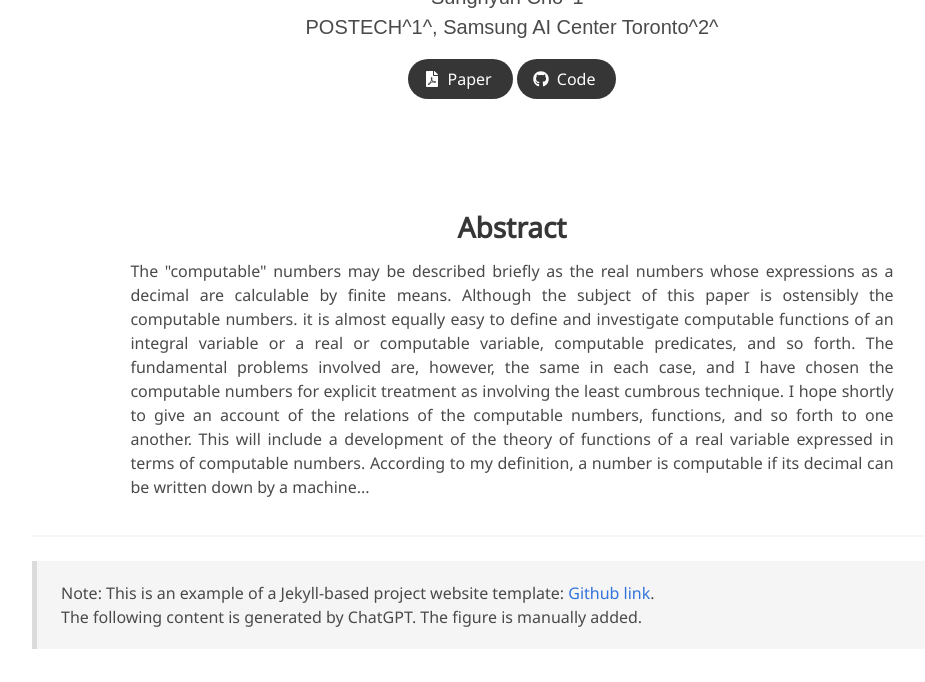
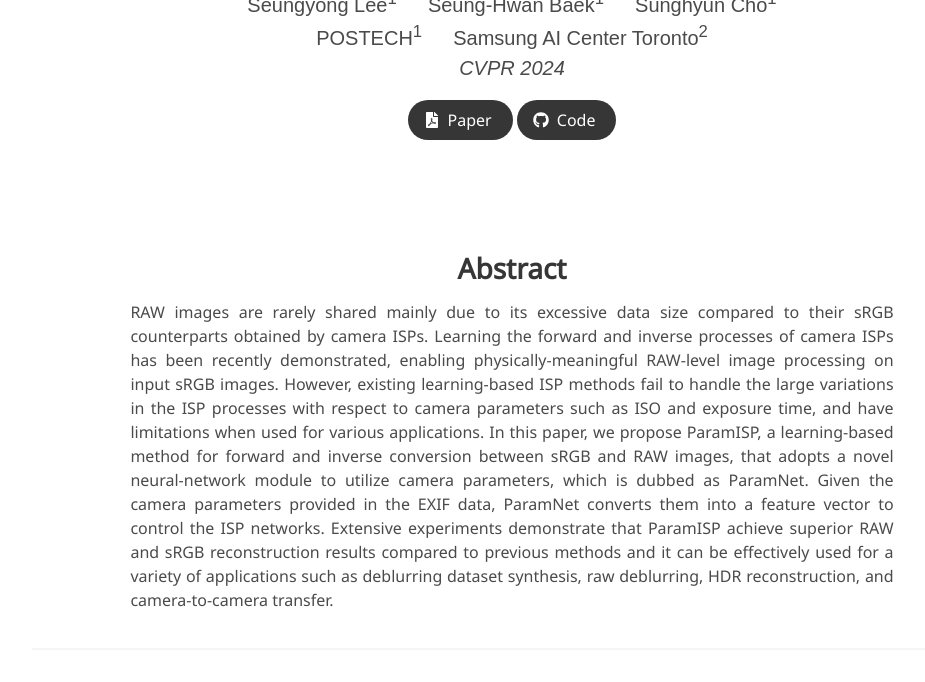
Before and after one commit to woo525/ParamISP, a Jekyll site: the page built from index.md, in a window 1280 px wide and 1400 px high, scrolled down 228 px. Shown: the top 682 px of the window, without its empty margins (128-1053 px from the left). Built offline with Jekyll 4.4.1, drawn with Linux system fonts in a browser that asks for light colours; some web fonts are replaced; some of the changed text lies outside the part shown.

Commit message:
Add files via upload

````diff
--- a/index.md
+++ b/index.md
@@ -1,14 +1,15 @@
 ---
 layout: project_page
 permalink: /
-title: ParamISP:Learned Forward and Inverse ISPs using Camera Parameters
+title: ParamISP&#58; Learned Forward and Inverse ISPs using Camera Parameters
 authors:
-    Woohyeok Kim^1*^, Geonu Kim^1*^, Junyong Lee^2^, Seungyong Lee^1^, Seung-Hwan Baek^1^, Sunghyun Cho^1^
+    Woohyeok Kim<sup>1&nbsp;*</sup> &emsp; Geonu Kim<sup>1&nbsp;*</sup> &emsp; Junyong Lee<sup>2</sup>
+    <br>Seungyong Lee<sup>1</sup> &emsp; Seung-Hwan Baek<sup>1</sup> &emsp; Sunghyun Cho<sup>1</sup>
 affiliations:
-    POSTECH^1^, Samsung AI Center Toronto^2^
-paper: https://www.cs.virginia.edu/~robins/Turing_Paper_1936.pdf
-supple: https://www.cs.virginia.edu/~robins/Turing_Paper_1936.pdf
-code: https://github.com/topics/turing-machines
+    POSTECH<sup>1</sup> &emsp; Samsung AI Center Toronto<sup>2</sup>
+    <br><p style="font-style:italic;">CVPR 2024</p>
+paper: https://arxiv.org/abs/2312.13313
+code: https://github.com/woo525/ParamISP
 ---
 
 <!-- Using HTML to center the abstract -->
@@ -16,68 +17,61 @@
     <div class="column is-four-fifths">
         <h2>Abstract</h2>
         <div class="content has-text-justified">
-The "computable" numbers may be described briefly as the real
-numbers whose expressions as a decimal are calculable by finite means.
-Although the subject of this paper is ostensibly the computable numbers.
-it is almost equally easy to define and investigate computable functions
-of an integral variable or a real or computable variable, computable
-predicates, and so forth. The fundamental problems involved are,
-however, the same in each case, and I have chosen the computable numbers
-for explicit treatment as involving the least cumbrous technique. I hope
-shortly to give an account of the relations of the computable numbers,
-functions, and so forth to one another. This will include a development
-of the theory of functions of a real variable expressed in terms of computable
-numbers. According to my definition, a number is computable
-if its decimal can be written down by a machine...
+RAW images are rarely shared mainly due to its excessive data size compared to their sRGB counterparts obtained by camera ISPs.
+Learning the forward and inverse processes of camera ISPs has been recently demonstrated, enabling physically-meaningful RAW-level image processing on input sRGB images.
+However, existing learning-based ISP methods fail to handle the large variations in the ISP processes with respect to camera parameters such as ISO and exposure time, and have limitations when used for various applications.
+In this paper, we propose ParamISP, a learning-based method for forward and inverse conversion between sRGB and RAW images, that adopts a novel neural-network module to utilize camera parameters, which is dubbed as ParamNet.
+Given the camera parameters provided in the EXIF data, ParamNet converts them into a feature vector to control the ISP networks.
+Extensive experiments demonstrate that ParamISP achieve superior RAW and sRGB reconstruction results compared to previous methods and it can be effectively used for a variety of applications such as deblurring dataset synthesis, raw deblurring, HDR reconstruction, and camera-to-camera transfer.
         </div>
     </div>
 </div>
 
 ---
 
-> Note: This is an example of a Jekyll-based project website template: [Github link](https://github.com/shunzh/project_website).\
-> The following content is generated by ChatGPT. The figure is manually added.
+## Method
+![overview](/static/image/overview-1.png) <span style="color:gray"> *Overview of the proposed ParamISP framework. The full pipeline is constructed by combining learnable networks (ParamNet, LocalNet, GlobalNet) with invertible canonical camera operations (CanoNet). CanoNet consists of differentiable operations without learnable weights, where WB and CST denote white balance and color space transform, respectively.* </span>
+<br/><br/>
 
-## Background
-The paper "On Computable Numbers, with an Application to the Entscheidungsproblem" was published by Alan Turing in 1936. In this groundbreaking paper, Turing introduced the concept of a universal computing machine, now known as the Turing machine.
+![paramnet](/static/image/paramnet-1.png) <span style="color:gray"> *Architecture of ParamNet. (a) Given camera optical parameters, ParamNet estimates optical parameter features used for modulating the LocalNet and GlobalNet. (b) In order to deal with different scales and non-linearly distributed values of optical parameters, we propose to use non-linear equalization that exploits multiple non-linear mapping functions.* </span>
+<br/><br/>
 
-## Objective
-Turing's main objective in this paper was to investigate the notion of computability and its relation to the Entscheidungsproblem (the decision problem), which is concerned with determining whether a given mathematical statement is provable or not.
+> Given a target camera, our goal is to learn its forward and inverse ISP processes that change with respect to camera parameters. To accomplish this, ParamISP is designed to have a pair of forward (RAW-to-sRGB) and inverse (sRGB-to-RAW) ISP networks. Both networks are equipped with ParamNet so that they adaptively operate based on camera parameters. In ParamISP, we classify camera parameters into two distinct categories: optical parameters (including exposure time, sensitivity, aperture size, and focal length) and canonical parameters (Bayer pattern, white balance coefficients, and a color correction matrix). To harness the canonical parameters, our ISP networks incorporate CanoNet, a subnetwork that performs canonical ISP operations without learnable weights. For the optical parameters, we introduce ParamNet, which is the key component to dynamically control the behavior of the ISP networks based on the optical parameters.
 
+## Results
+#### Qualitative
+###### *1. Inverse (sRGB <span style="font-size:200%">&rarr;</span> RAW)*
+![inverse](/static/image/inverse-1.png)
 
-## Key Ideas
-1. Turing first presented the concept of a "computable number," which refers to a number that can be computed by an algorithm or a definite step-by-step process.
-2. He introduced the notion of a Turing machine, an abstract computational device consisting of an infinite tape divided into cells and a read-write head. The machine can read and write symbols on the tape, move the head left or right, and transition between states based on a set of rules.
-3. Turing demonstrated that the set of computable numbers is enumerable, meaning it can be listed in a systematic way, even though it is not necessarily countable.
-4. He proved the existence of non-computable numbers, which cannot be computed by any Turing machine.
-5. Turing showed that the Entscheidungsproblem is undecidable, meaning there is no algorithm that can determine, for any given mathematical statement, whether it is provable or not.
+###### *2. Forward (RAW <span style="font-size:200%">&rarr;</span> sRGB)*
+![forward](/static/image/forward-1.png)
 
-![Turing Machine](/static/image/Turing_machine.png)
+#### Quantitative
+![fwdinvQuan](/static/image/fwdinvQuan-1.png)
 
-*Figure 1: A representation of a Turing Machine. Source: [Wiki](https://en.wikipedia.org/wiki/Turing_machine).*
+## Applications
+#### *1. RAW Deblurring*
+![rawdeblur](/static/image/rawdeblur-1.png)
 
-## Table: Comparison of Computable and Non-Computable Numbers
+#### *2. Deblurring Dataset Synthesis*
+![deblurdataset](/static/image/deblurdataset-1.png)
 
-| Computable Numbers | Non-Computable Numbers |
-|-------------------|-----------------------|
-| Rational numbers, e.g., 1/2, 3/4 | Transcendental numbers, e.g., π, e |
-| Algebraic numbers, e.g., √2, ∛3 | Non-algebraic numbers, e.g., √2 + √3 |
-| Numbers with finite decimal representations | Numbers with infinite, non-repeating decimal representations |
+#### *3. HDR Reconstruction*
+<p align="center">
+  <img src="/static/image/hdr-1.png" width="50%">
+</p>
 
-He used the concept of a universal Turing machine to prove that the set of computable functions is recursively enumerable, meaning it can be listed by an algorithm.
-
-## Significance
-Turing's paper laid the foundation for the theory of computation and had a profound impact on the development of computer science. The Turing machine became a fundamental concept in theoretical computer science, serving as a theoretical model for studying the limits and capabilities of computation. Turing's work also influenced the development of programming languages, algorithms, and the design of modern computers.
+#### *4. Camera-to-Camera Transfer*
+<p align="center">
+  <img src="/static/image/cam2cam-1.png">
+</p>
 
 ## Citation
 ```
-@article{turing1936computable,
-  title={On computable numbers, with an application to the Entscheidungsproblem},
-  author={Turing, Alan Mathison},
-  journal={Journal of Mathematics},
-  volume={58},
-  number={345-363},
-  pages={5},
-  year={1936}
+@inproceedings{kim2024paramisp,
+  title     = {ParamISP: Learned Forward and Inverse ISPs using Camera Parameters},
+  author    = {Woohyeok Kim, Geonu Kim, Junyong Lee, Seungyong Lee, Seung-Hwan Baek, Sunghyun Cho},
+  booktitle = {CVPR},
+  year      = {2024}
 }
 ```
````
